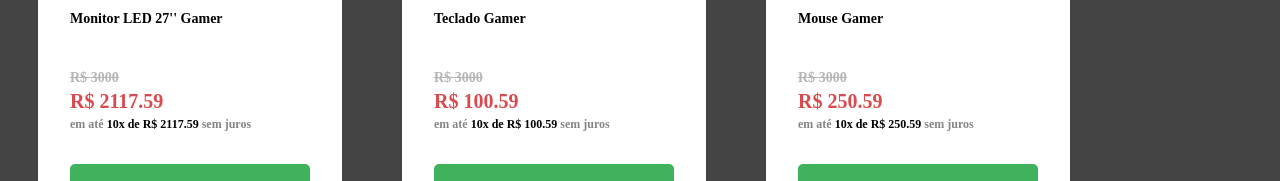
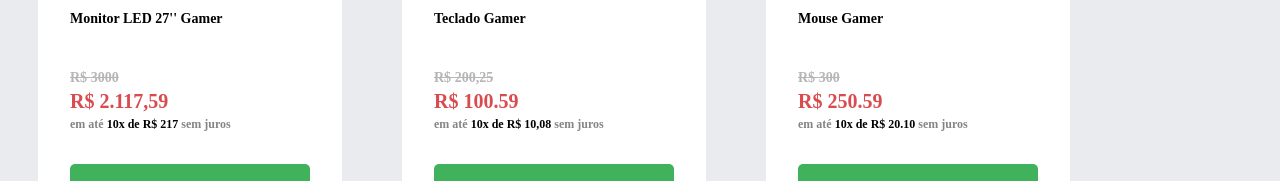
Before and after one commit to gabrielsaimo/b8one, a React (Create React App) app: page / in a window 1280 px wide. Shown: the part 332-513 px from the top of the page. Built offline with nearby package versions, Linux system fonts and the light colour scheme.

Commit message:
atualização de infos

```diff
--- a/src/App.js
+++ b/src/App.js
@@ -2,9 +2,9 @@ import React from "react";
 import Card from "./components/card";
 import "./components/laylout/card.css"
 function app() {
-  const arry = [{ id: 1, img:"https://www.girafa.com.br/visao/default/img/produtos/Informatica/Monitores/monitor-gamer-curvo-samsung-odyssey-24-lc24rg50fqlmzd-hdmi-4ms-144hz-amd-free-sync-98964-1620672206-6.jpg", nome: "Monitor LED 27'' Gamer", oferta: 3000, preco: 2117.59 },
-  { id: 2,img:"https://www.girafa.com.br/visao/default/img/produtos/Informatica/Acessorios-de-informatica/teclado-gamer-logitech-g213-prodigy-99371-1620837501-5.jpg", nome: "Teclado Gamer ", oferta: 3000, preco: 100.59 },
-  { id: 3,img:"https://http2.mlstatic.com/D_NQ_NP_2X_741089-MLB41130091861_032020-F.webp 2x", nome: 'Mouse Gamer', oferta: 3000, preco: 250.59 }]
+  const arry = [{ id: 1, img:"https://www.girafa.com.br/visao/default/img/produtos/Informatica/Monitores/monitor-gamer-curvo-samsung-odyssey-24-lc24rg50fqlmzd-hdmi-4ms-144hz-amd-free-sync-98964-1620672206-6.jpg", nome: "Monitor LED 27'' Gamer", oferta: 3000, preco: "2.117,59",parcela:"217" },
+  { id: 2,img:"https://www.girafa.com.br/visao/default/img/produtos/Informatica/Acessorios-de-informatica/teclado-gamer-logitech-g213-prodigy-99371-1620837501-5.jpg", nome: "Teclado Gamer ", oferta: "200,25", preco: 100.59,parcela:"10,08" },
+  { id: 3,img:"https://http2.mlstatic.com/D_NQ_NP_2X_741089-MLB41130091861_032020-F.webp 2x", nome: 'Mouse Gamer', oferta: "300", preco: 250.59,parcela:"20.10"}]
   return (<div className="App">
 
     <Card set={arry}></Card>
--- a/src/components/card.jsx
+++ b/src/components/card.jsx
@@ -27,7 +27,7 @@ const TogglwSwicht1 = () =>{
                         <div className='card'>
                             <div className="cards">
                             <a className={state ? 'circle2':'circle'} onClick={TogglwSwicht}>
-                                    <FontAwesomeIcon className="fa"  icon={farHeart} color="black" size="1x" />
+                                    <FontAwesomeIcon className={state ? 'fa':'fa'} icon={farHeart} color={state ? 'white':'black'} size="1x" />
                                 </a>
                                 <img className="img" src={Descricao.img} />
 
@@ -45,7 +45,7 @@ const TogglwSwicht1 = () =>{
                                     R$ {Descricao.preco}
                                 </h6>
                                 <h6 className='parc'>
-                                    em até <strong className='strong'>10x de R$ {Descricao.preco}</strong>  sem juros
+                                    em até <strong className='strong'>10x de R$ {Descricao.parcela}</strong>  sem juros
                                 </h6>
                                 <button className={state1 ? 'btn1':'btn'} type="submit" onClick={TogglwSwicht1}>{state1 ? '✓ Adicionado':'Adicionar'}</button>
                             </div>
--- a/src/components/laylout/card.css
+++ b/src/components/laylout/card.css
@@ -2,7 +2,7 @@ div {
     float: left;
 }
 html{
-    background: #444;
+    background: #E9EBEE;
 }
 .card {
     display       : flex;
@@ -184,8 +184,12 @@ h6 {
     font-size: 24px;
 }
 
-.fa-1x:hover {
+
+.fa:hover{
     color: #DA4B4F;
+}
+fas:hover{
+    color: white;
 }
 
 del {
```
